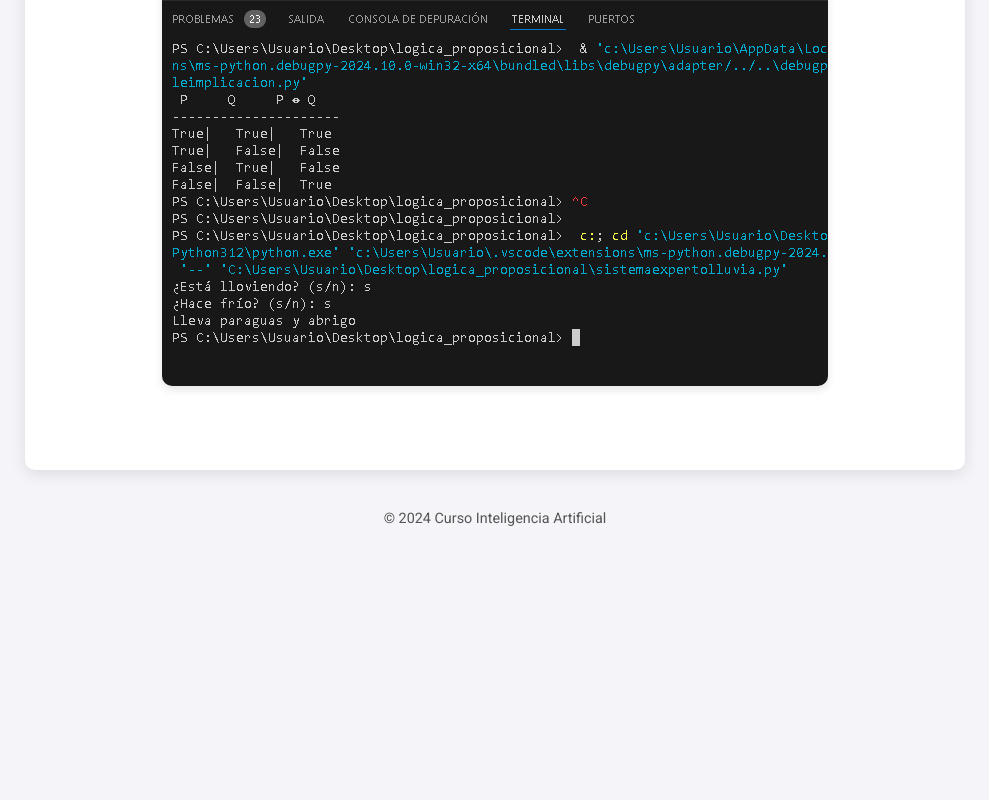
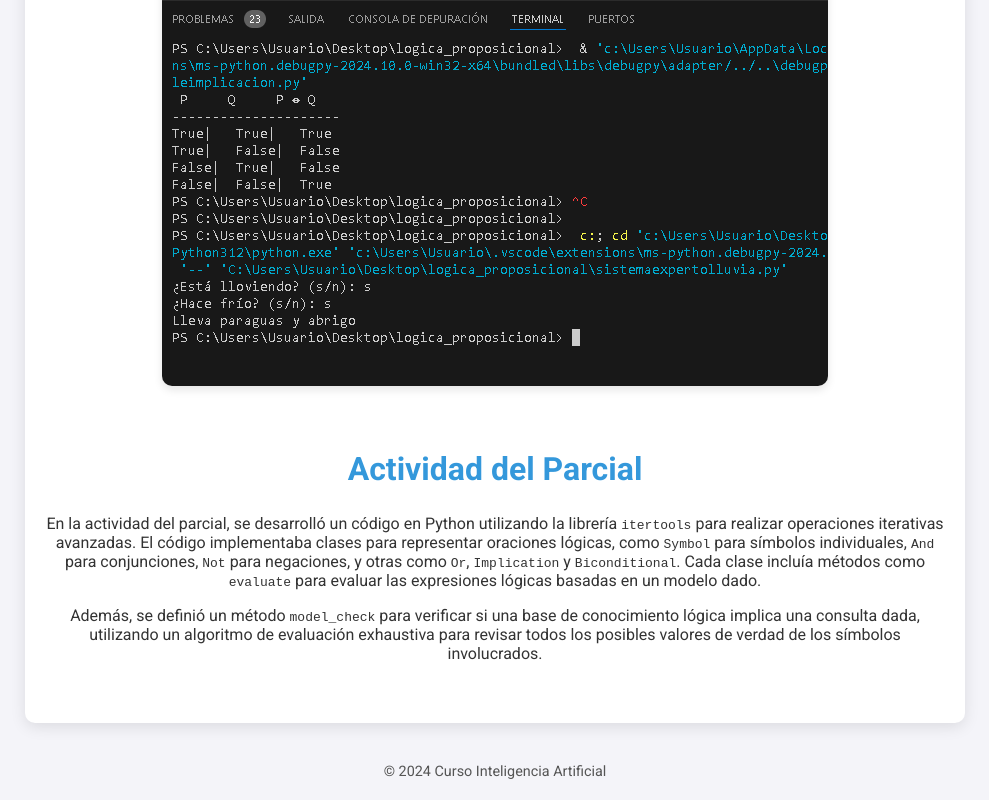
Before and after one commit to ViviDiaz00/InteligenciaArtificial, a plain HTML site: page index.html in a window 1280 px wide. Shown: the part 4029-4829 px from the top of the page, without its empty margins (145-1134 px from the left). Before the commit the page ends 4576 px from the top, so only its background shows below. Drawn offline with Linux system fonts and the light colour scheme.

Commit message:
Update index.html

```diff
--- a/index.html
+++ b/index.html
@@ -65,7 +65,7 @@
     <h1>Perfil de intereses O*NET</h1>
      <div class="section">
             <h2></h2>
-            <img src="intereses.png" alt="">
+            <img src="intereses.png" alt="Perfil de intereses O*NET">
         </div>
 
 
@@ -102,6 +102,13 @@
             <h2>Sistema Experto de Lluvias</h2>
             <img src="LLuvias.png" alt="Diagrama del sistema experto de lluvias">
         </div>
+
+        <!-- Actividad Parcial -->
+        <div class="section">
+            <h2>Actividad del Parcial</h2>
+            <p>En la actividad del parcial, se desarrolló un código en Python utilizando la librería <code>itertools</code> para realizar operaciones iterativas avanzadas. El código implementaba clases para representar oraciones lógicas, como <code>Symbol</code> para símbolos individuales, <code>And</code> para conjunciones, <code>Not</code> para negaciones, y otras como <code>Or</code>, <code>Implication</code> y <code>Biconditional</code>. Cada clase incluía métodos como <code>evaluate</code> para evaluar las expresiones lógicas basadas en un modelo dado.</p>
+            <p>Además, se definió un método <code>model_check</code> para verificar si una base de conocimiento lógica implica una consulta dada, utilizando un algoritmo de evaluación exhaustiva para revisar todos los posibles valores de verdad de los símbolos involucrados.</p>
+        </div>
     </div>
 
     <footer>
```
